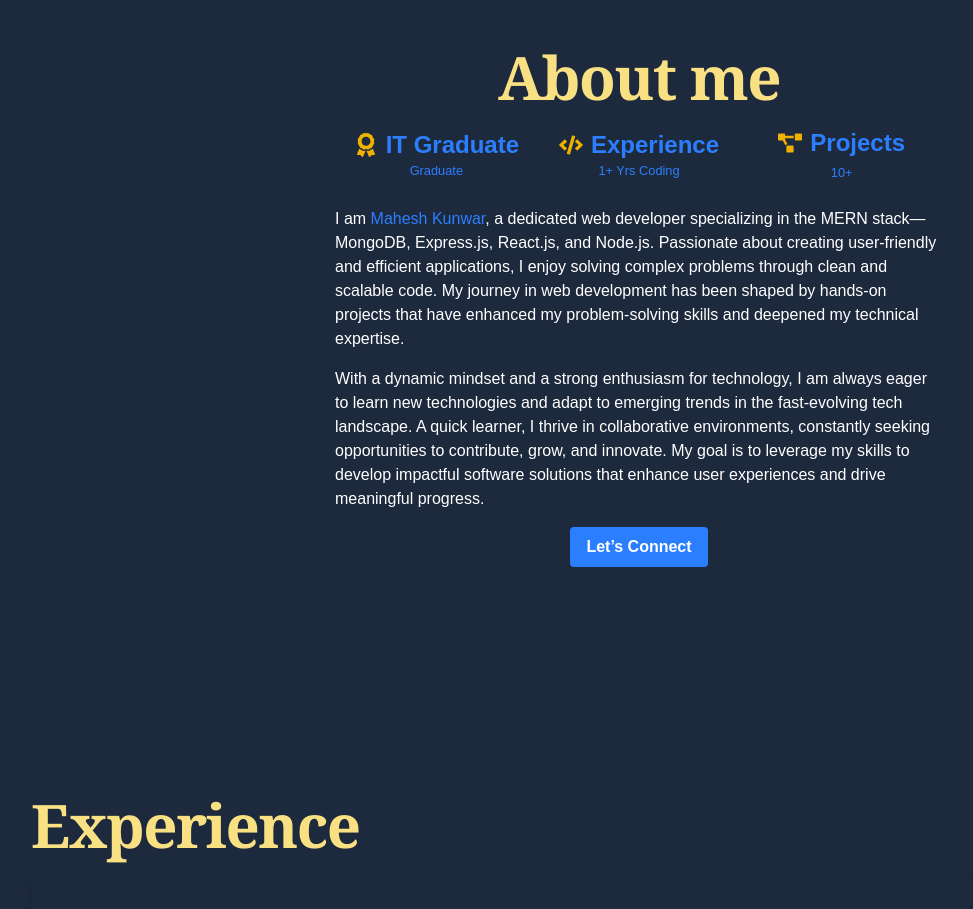
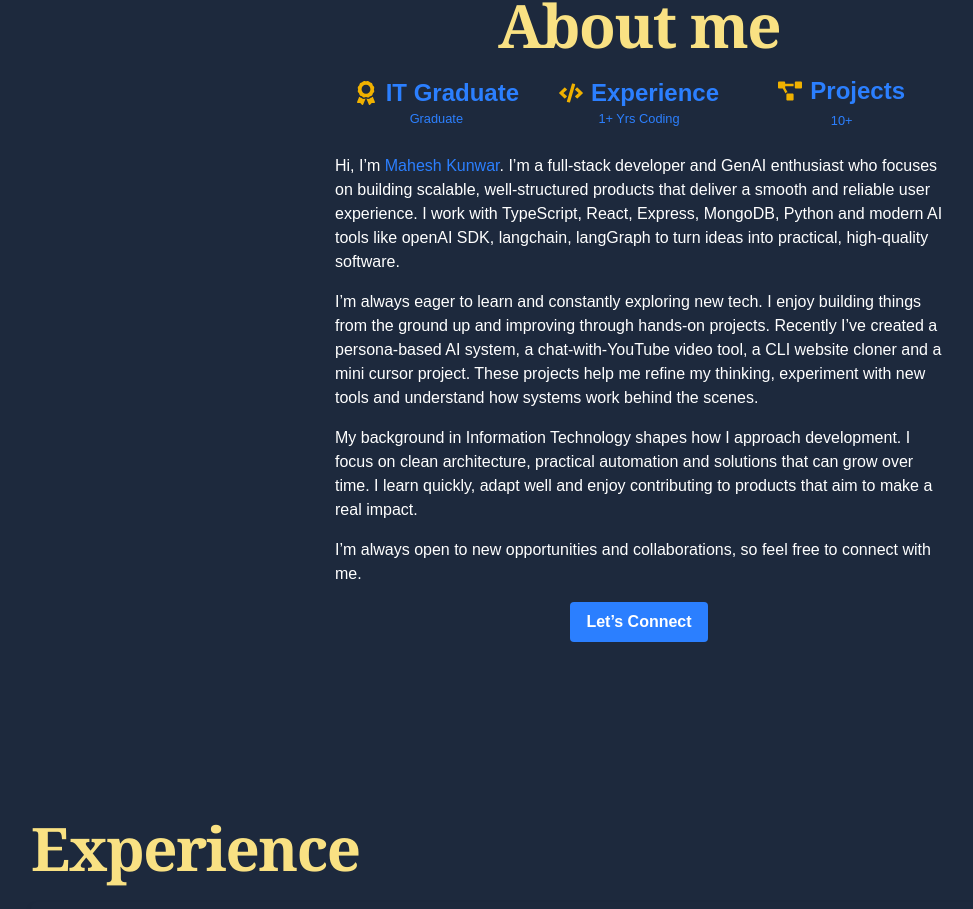
Before and after one commit to Mahesh0426/react-portfolio, a React (Vite) app: page / in a window 1280 px wide. Shown: the part 777-1686 px from the top of the page, without its empty margins (1-974 px from the left). Built offline with nearby package versions, Linux system fonts and the light colour scheme; a web font is replaced by a local one.

Commit message:
about me section updated

```diff
--- a/src/components/about Me/about.jsx
+++ b/src/components/about Me/about.jsx
@@ -63,31 +63,37 @@ function AboutMe() {
               <small className=" text-blue-500">10+</small>
             </div>
           </div>
-
           {/* about me in details  */}
           <p className="mb-4 text-center md:text-left">
-            I am{" "}
-            <a href="#" className="text-blue-500">
-              Mahesh Kunwar
-            </a>
-            , a dedicated web developer specializing in the MERN stack—MongoDB,
-            Express.js, React.js, and Node.js. Passionate about creating
-            user-friendly and efficient applications, I enjoy solving complex
-            problems through clean and scalable code. My journey in web
-            development has been shaped by hands-on projects that have enhanced
-            my problem-solving skills and deepened my technical expertise.
+            {" "}
+            Hi, I’m <span className="text-blue-500">Mahesh Kunwar</span>. I’m a
+            full-stack developer and GenAI enthusiast who focuses on building
+            scalable, well-structured products that deliver a smooth and
+            reliable user experience. I work with TypeScript, React, Express,
+            MongoDB, Python and modern AI tools like openAI SDK, langchain,
+            langGraph to turn ideas into practical, high-quality software.{" "}
+          </p>{" "}
+          <p className="mb-4 text-center md:text-left">
+            {" "}
+            I’m always eager to learn and constantly exploring new tech. I enjoy
+            building things from the ground up and improving through hands-on
+            projects. Recently I’ve created a persona-based AI system, a
+            chat-with-YouTube video tool, a CLI website cloner and a mini cursor
+            project. These projects help me refine my thinking, experiment with
+            new tools and understand how systems work behind the scenes.{" "}
+          </p>{" "}
+          <p className="mb-4 text-center md:text-left">
+            {" "}
+            My background in Information Technology shapes how I approach
+            development. I focus on clean architecture, practical automation and
+            solutions that can grow over time. I learn quickly, adapt well and
+            enjoy contributing to products that aim to make a real impact.{" "}
+          </p>{" "}
+          <p className="mb-4 text-center md:text-left">
+            {" "}
+            I’m always open to new opportunities and collaborations, so feel
+            free to connect with me.{" "}
           </p>
-
-          <p className="mb-4 text-center md:text-left">
-            With a dynamic mindset and a strong enthusiasm for technology, I am
-            always eager to learn new technologies and adapt to emerging trends
-            in the fast-evolving tech landscape. A quick learner, I thrive in
-            collaborative environments, constantly seeking opportunities to
-            contribute, grow, and innovate. My goal is to leverage my skills to
-            develop impactful software solutions that enhance user experiences
-            and drive meaningful progress.
-          </p>
-
           {/* lets connect button */}
           <div className="flex justify-center items-center w-full mb-4">
             <a href="#contact">
--- a/src/components/sidebar/Sidebar.jsx
+++ b/src/components/sidebar/Sidebar.jsx
@@ -107,7 +107,7 @@ const MobileDrawerSidebar = () => {
               <DrawerItem
                 icon={<FaLinkedin size={24} />}
                 label="LinkedIn"
-                href="https://www.linkedin.com/in/mahesh-kunwar-1b85a5301/"
+                href="https://www.linkedin.com/in/mahesh-kunwar/"
               />
               <DrawerItem
                 icon={<FaGithub size={24} />}
```
